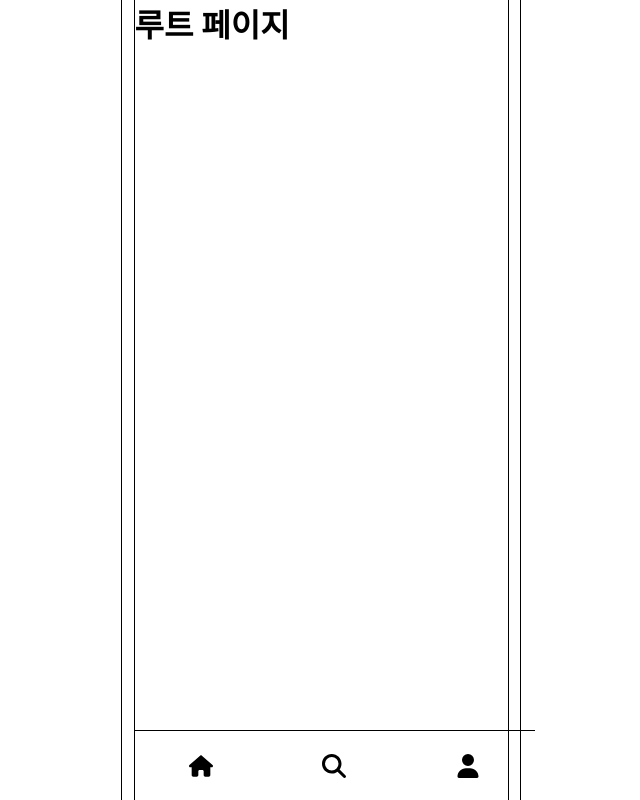
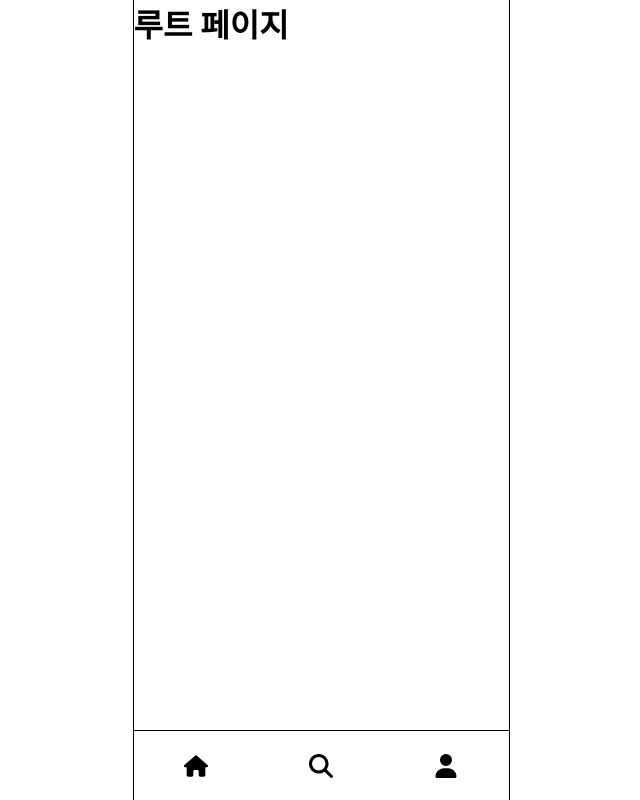
Before and after one commit to linkarchive/Front-End, a Next.js app: page / in a window 1280 px wide. Shown: the whole page, without its empty margins (319-959 px from the left). Built offline with nearby package versions, Linux system fonts and the light colour scheme.

Commit message:
style: fix border line

```diff
--- a/src/components/BottomNav.tsx
+++ b/src/components/BottomNav.tsx
@@ -21,7 +21,7 @@ const FooterWrapper = styled.footer`
   display: flex;
   position: fixed;
   bottom: 0;
-  width: 400px;
+  width: 375px;
   height: 70px;
   align-items: center;
   border-top: 1px solid black;
--- a/src/styles/GlobalStyle.ts
+++ b/src/styles/GlobalStyle.ts
@@ -4,17 +4,13 @@ const GlobalStyle = createGlobalStyle`
   * {
     margin: 0;
     padding: 0;
-    box-sizing: border-box;
-    width: 400px;
-    position: relative;
+    width: 375px;
   }
 
   html, body {
     font-family: 'Roboto', sans-serif;
     height: 100%;
     margin: auto;
-    border-left: 1px solid black;
-    border-right: 1px solid black;
     overflow: hidden;
   }
 `;
--- a/src/styles/globals.css
+++ b/src/styles/globals.css
@@ -1,5 +1,8 @@
 html {
   height: 100%;
+  border-right: 1px solid black;
+  border-left: 1px solid black;
+  width: 375px;
 }
 
 body {
```
